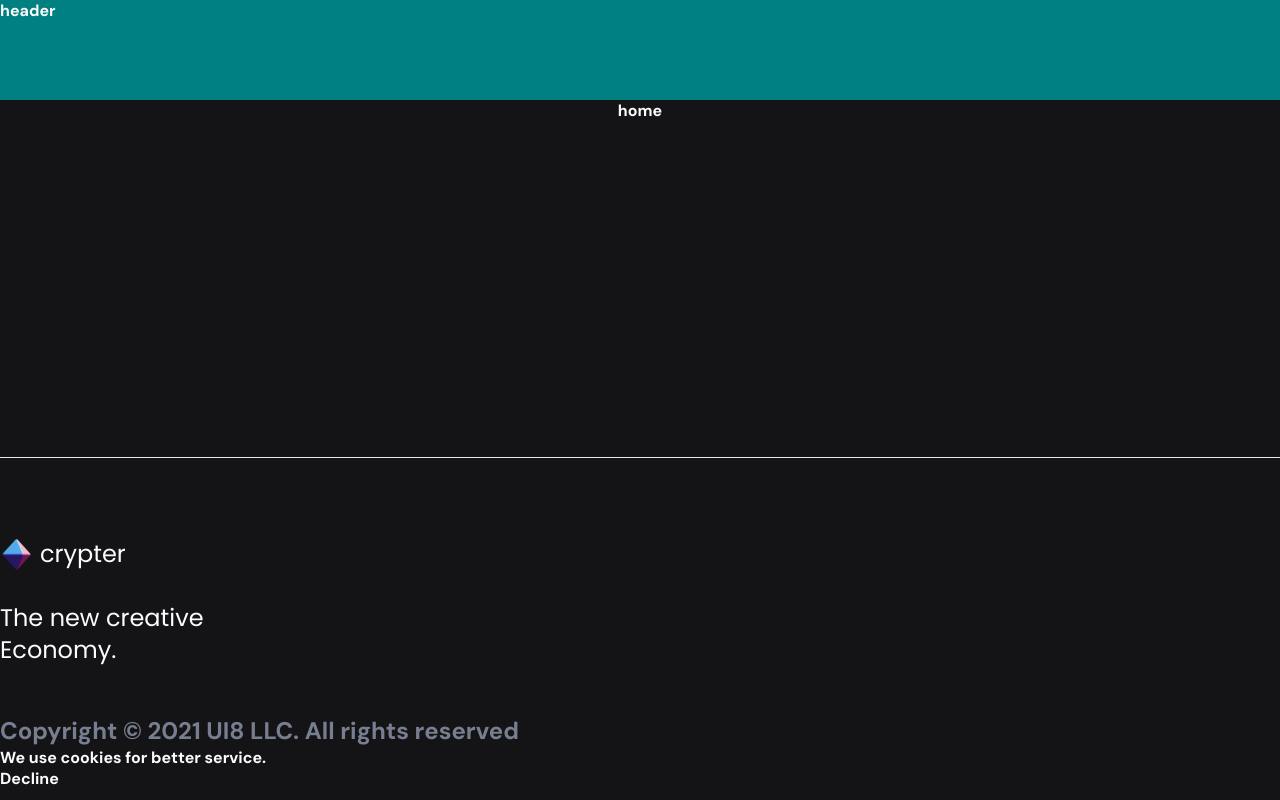
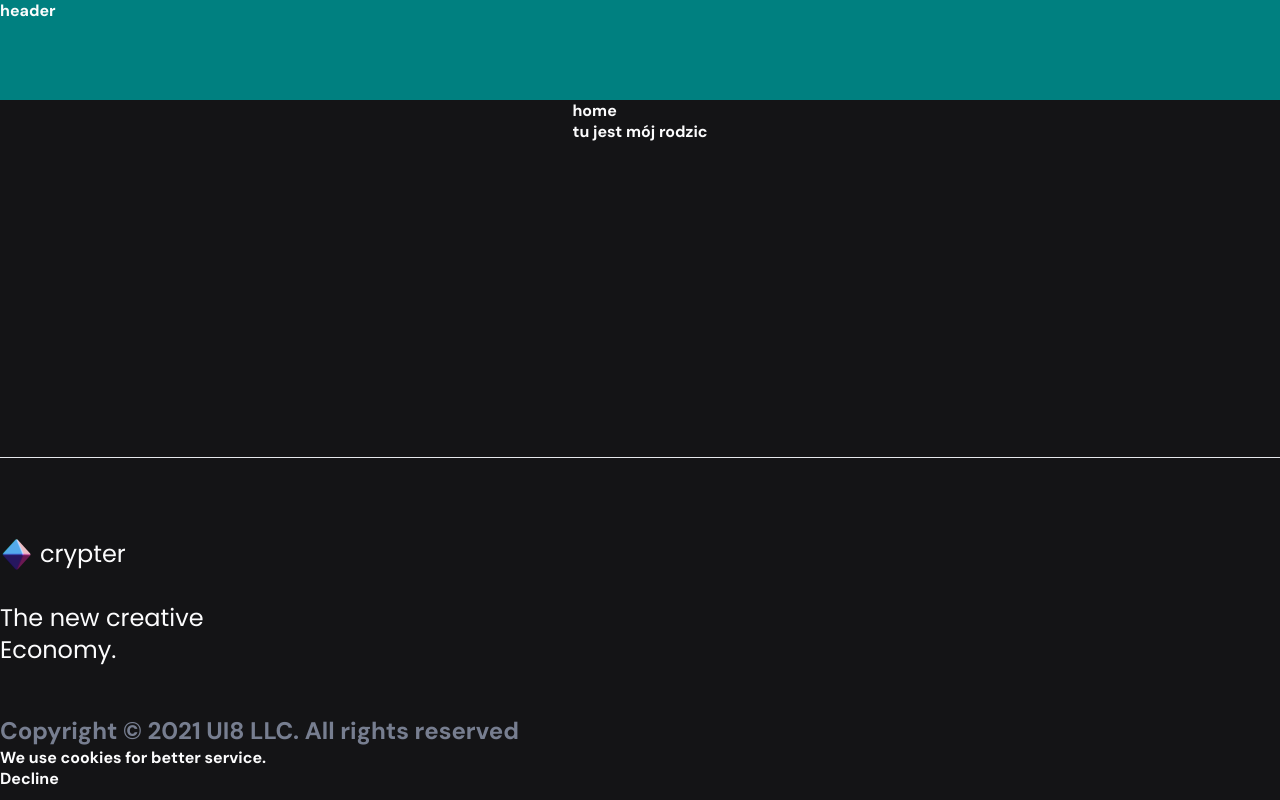
Before and after one commit to mserwo/sample-app, a React (Vite) app: page / in a window 1280 px wide. Built offline with nearby package versions, Linux system fonts and the light colour scheme.

Commit message:
feat: test commit

```diff
--- a/src/pages/home/Home.tsx
+++ b/src/pages/home/home.tsx
@@ -5,6 +5,7 @@ export const Home = () => {
   return (
     <Layout>
       <div>home</div>
+      <div>tu jest mój rodzic</div>
     </Layout>
   );
 };
```
